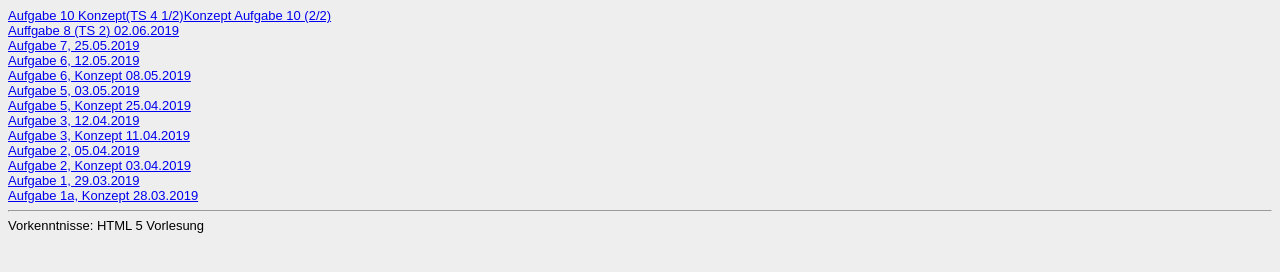
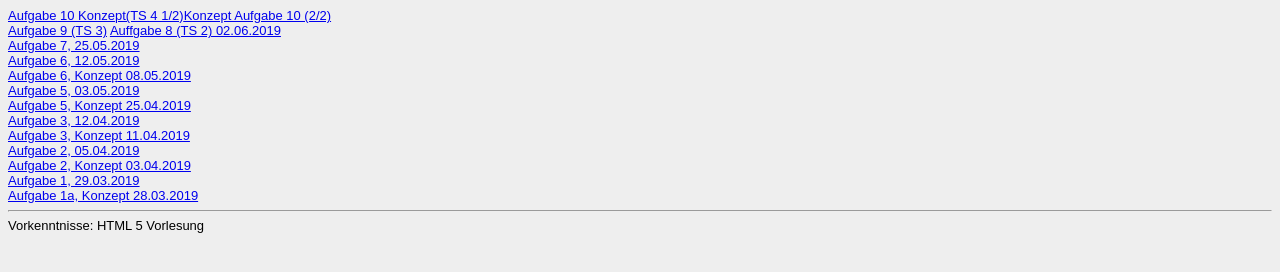
Before and after one commit to MoStein/mostein.github.io, a plain HTML site: page Steckbrief/steckbrief.htm in a window 1280 px wide. Drawn offline with Linux system fonts and the light colour scheme.

Commit message:
Update steckbrief.htm

```diff
--- a/Steckbrief/steckbrief.htm
+++ b/Steckbrief/steckbrief.htm
@@ -3,6 +3,7 @@
 
 <!-- Hier die Links zu den gelösten Aufgaben einstellen, aktuelle oben, alte stehen lassen! Format: Aufgabenbezeichnung, Datum -->
 <a href="https://user-images.githubusercontent.com/48826900/59856166-a8dd2500-9376-11e9-8b04-4836c0b990a9.jpeg" target="Konzept Aufgabe (TS4 Seite 1)">Aufgabe 10 Konzept(TS 4 1/2)</a><a href="https://user-images.githubusercontent.com/48826900/59856167-a8dd2500-9376-11e9-8770-2a055df9ac30.jpeg" target="Konzept TS4(2)">Konzept Aufgabe 10 (2/2)</a></br>
+<a href="https://mostein.github.io/Dungeonexamplezwei/62_TS-Dungeon.html" target="Aufgabe 9">Aufgabe 9 (TS 3)</a>
 <a href="https://mostein.github.io/Dungeon-Example/62_TS-Dungeon.html" target="Aufgabe 8">Auffgabe 8 (TS 2) 02.06.2019</a></br>
 <a href="https://mostein.github.io/Neuer%20Ordner/" target="Aufgabe 7">Aufgabe 7, 25.05.2019</a></br>
 <a href="https://mostein.github.io/Aufgabe%206/" target="Aufgabe 6">Aufgabe 6, 12.05.2019</a></br>
```
